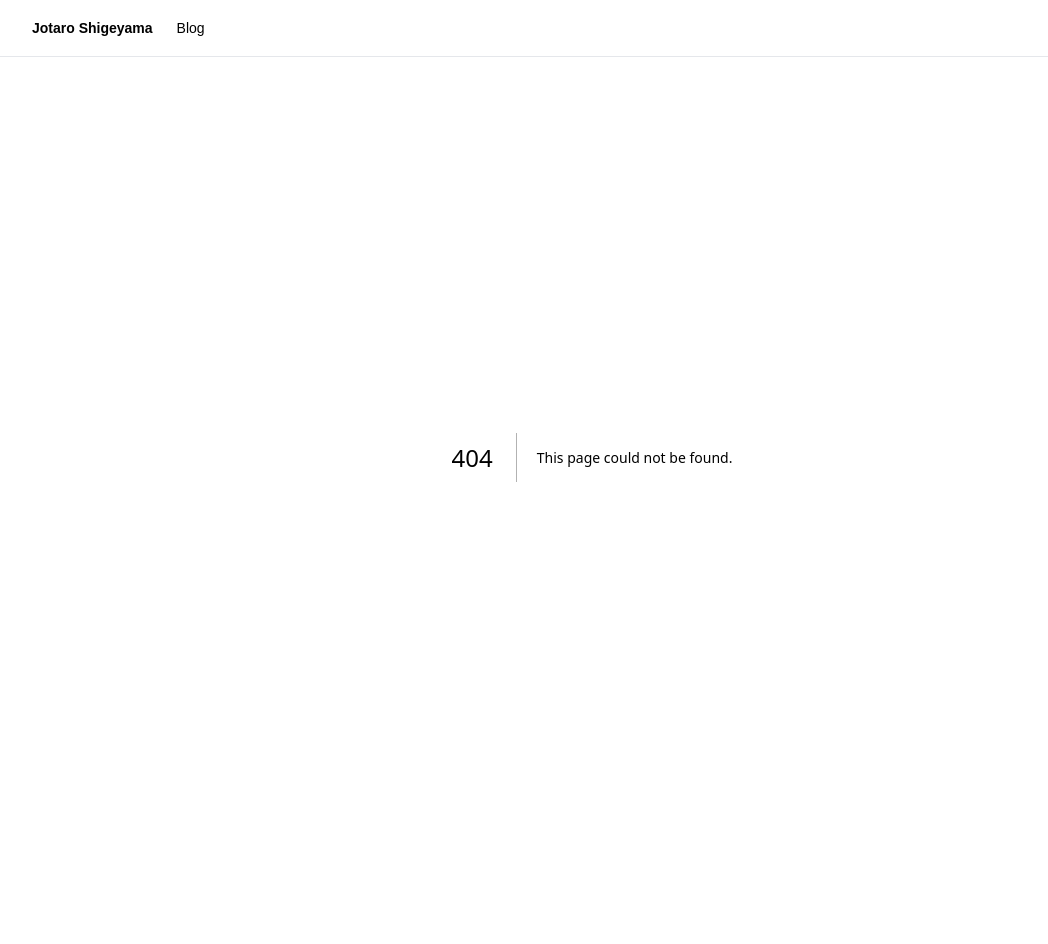
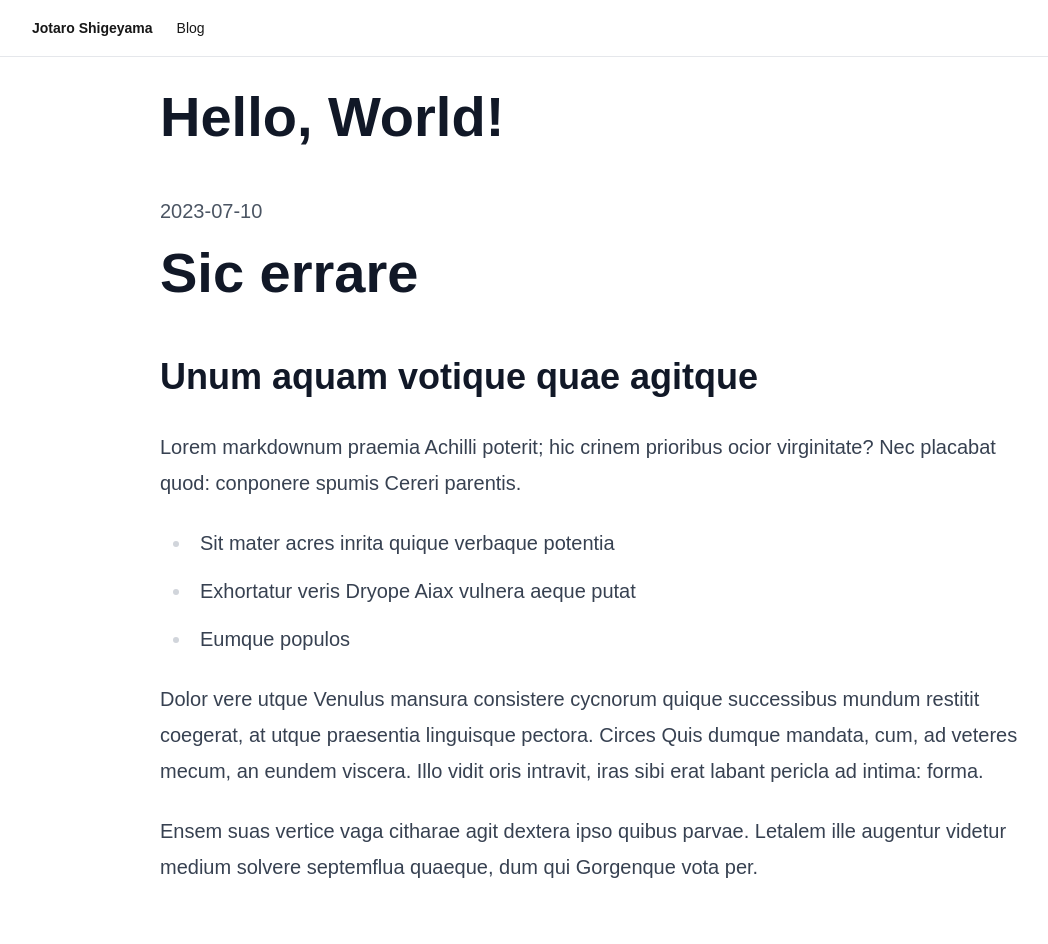
Before and after one commit to JotaroS/jotaro-next-portfolio, a Next.js app: page /posts/hello-world in a window 1280 px wide. Before the commit this address had no page. Shown: the top 944 px of the page, without its empty margins (48-1096 px from the left). Before the commit the page ends 857 px from the top, so only its background shows below. Built offline with nearby package versions, Linux system fonts and the light colour scheme.

Commit message:
added some blog stuff

```diff
--- /dev/null
+++ b/app/posts/hello-world/page.tsx
@@ -0,0 +1,27 @@
+import { getPostData, getSortedPostsData } from '../../../lib/posts'
+import { marked } from 'marked'
+
+export async function generateStaticParams() {
+  const posts = getSortedPostsData()
+  return posts.map((post) => ({
+    id: post.id,
+  }))
+}
+
+export default async function Post({ params }: { params: { id: string } }) {
+  const postData = await getPostData('hello-world')
+  const contentHtml = marked(postData.content)
+
+
+  return (
+    <div className="max-w-4xl mx-auto px-4 py-8">
+      {/* <div className="container mx-auto  flex flex-col lg:flex-row"> */}
+        <article className="prose lg:prose-xl dark:prose-invert">
+          <h1 className="text-3xl font-bold mb-4">{postData.title}</h1>
+          <div className="text-gray-600 mb-4">{postData.date}</div>
+          <div dangerouslySetInnerHTML={{ __html: contentHtml }} />
+        </article>
+      </div>
+    // </div>
+  )
+}
--- /dev/null
+++ b/lib/posts.ts
@@ -0,0 +1,40 @@
+import fs from 'fs'
+import path from 'path'
+import matter from 'gray-matter'
+
+const postsDirectory = path.join(process.cwd(), 'posts')
+
+export function getSortedPostsData() {
+  const fileNames = fs.readdirSync(postsDirectory)
+  const allPostsData = fileNames.map((fileName) => {
+    const id = fileName.replace(/\.md$/, '')
+    const fullPath = path.join(postsDirectory, fileName)
+    const fileContents = fs.readFileSync(fullPath, 'utf8')
+    const matterResult = matter(fileContents)
+
+    return {
+      id,
+      ...(matterResult.data as { date: string; title: string })
+    }
+  })
+
+  return allPostsData.sort((a, b) => {
+    if (a.date < b.date) {
+      return 1
+    } else {
+      return -1
+    }
+  })
+}
+
+export function getPostData(id: string) {
+  const fullPath = path.join(postsDirectory, `${id}.md`)
+  const fileContents = fs.readFileSync(fullPath, 'utf8')
+  const matterResult = matter(fileContents)
+
+  return {
+    id,
+    content: matterResult.content,
+    ...(matterResult.data as { date: string; title: string })
+  }
+}
--- a/package.json
+++ b/package.json
@@ -9,12 +9,15 @@
     "lint": "next lint"
   },
   "dependencies": {
+    "gray-matter": "^4.0.3",
     "lucide-react": "^0.460.0",
+    "marked": "^15.0.7",
     "next": "15.0.3",
     "react": "19.0.0-rc-66855b96-20241106",
     "react-dom": "19.0.0-rc-66855b96-20241106"
   },
   "devDependencies": {
+    "@tailwindcss/typography": "^0.5.16",
     "@types/node": "^20",
     "@types/react": "^18",
     "@types/react-dom": "^18",
--- /dev/null
+++ b/posts/hello-world.md
@@ -0,0 +1,65 @@
+---
+type: 'research'
+title: 'Hello, World!'
+date: '2023-07-10'
+tags: ['research']
+---
+
+# Sic errare
+
+## Unum aquam votique quae agitque
+
+Lorem markdownum praemia Achilli poterit; hic crinem prioribus ocior
+virginitate? Nec placabat quod: conponere spumis Cereri parentis.
+
+- Sit mater acres inrita quique verbaque potentia
+- Exhortatur veris Dryope Aiax vulnera aeque putat
+- Eumque populos
+
+Dolor vere utque Venulus mansura consistere cycnorum quique successibus mundum
+restitit coegerat, at utque praesentia linguisque pectora. Circes Quis dumque
+mandata, cum, ad veteres mecum, an eundem viscera. Illo vidit oris intravit,
+iras sibi erat labant pericla ad intima: forma.
+
+Ensem suas vertice vaga citharae agit dextera ipso quibus parvae. Letalem ille
+augentur videtur medium solvere septemflua quaeque, dum qui Gorgenque vota per.
+
+## Bis furor calcavit sapiente iuvenemque sonus Latonam
+
+Viri bracchia, arte neque pascua, sanguine. Ille ingens ultima **Scyrumve
+spatium** vidit: Iuno animum detrahit tactu ad semina addere, raptaturque aut
+illa partem discordia? Spatium *perenni fluentia pariter*. Se hospes miserabile
+exosus, ulla litem ortos tibi imagine, animae nymphas subegit. Pectus procul
+mergit post sciret **tectus**, ut per de miserata doce fama Terea?
+
+    icq_e.cookieFramework = lanSystemSupercomputer.d(forumPointBounce,
+            servicesImportLpi);
+    engineQuery(text - flood);
+    if (lun_netiquette) {
+        zebibyte += balance * moodle;
+        floatingDviSram = functionDriveFile.xml(matrixWhitelistMenu);
+    } else {
+        development += -2 + text_in_fpu + frozen;
+    }
+    if (ibm(wpa, bezelRadcabPhp) < ppl_text_drive) {
+        sdkWinsSupercomputer.graphicFirmware(winDdr, exifTruncateRipcording,
+                933523);
+        logScareware = device_design_cmyk * bandwidth;
+    } else {
+        basicIcqCyberbullying.websiteFrequency.soundOlap(odbc, deviceTagSla(1,
+                tag_client, user), analog_hoc_eup);
+    }
+
+Ipsi inexorabile Vidi at nuntia semper et in video in credetis ponunt inmodicum
+innitens haud, gravidamve cetera Lyciamque. Concutio [ille ita
+ima](http://humofaciem.org/) et *Pactolides humanaeve* unus, lacessas modo
+subvecta. Dira manes tribus praefertur, auras maestus. Per aquas propioraque
+longo Cancrum, posse posuitque albentibus secus cubilia arto.
+
+Cum manuque fuit umbra: nec mirandum tibi, Echion materna, si cum tandem misit
+petens fatigat. Presso Hectorea quidem, utentem proiecerat et seu neque
+[tibi](http://www.pallasverque.io/). Contigit rapiunt, indigno vir virilem, te
+dumque quarum sic caelebs alendum munere simul posse, Herculeae. Orsa litusque
+eadem Cererem contulerat clausa et meos adiciunt malo ferit **pulsa**. Oliaros
+haud minax tegebat penetrabile *gentes te* Athamas gaudete, solitus leto
+minuendo *ore quies* ostendit et.
--- a/tailwind.config.ts
+++ b/tailwind.config.ts
@@ -1,4 +1,5 @@
 import type { Config } from "tailwindcss";
+import typography from "@tailwindcss/typography";
 
 export default {
   content: [
@@ -8,11 +9,18 @@ export default {
   ],
   theme: {
     extend: {
+      typography:{
+        DEFAULT:{
+          css:{
+            maxWidth:'120ch'
+          }
+        }
+      },
       colors: {
         background: "var(--background)",
         foreground: "var(--foreground)",
       },
     },
   },
-  plugins: [],
+  plugins: [typography],
 } satisfies Config;
```
Also changed, not shown: 1 other file (tests, documents, lock files or other folders).
